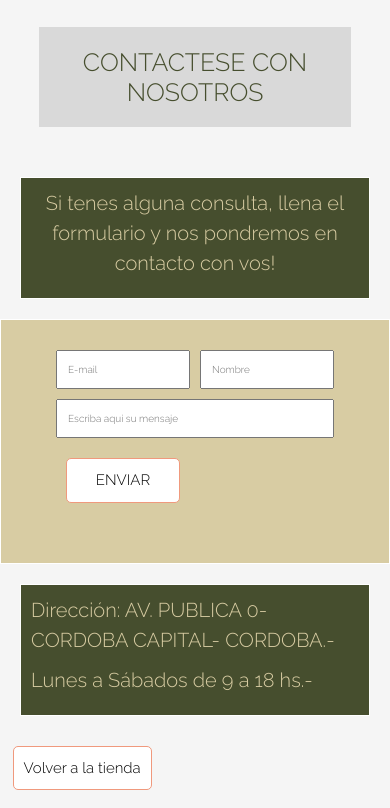
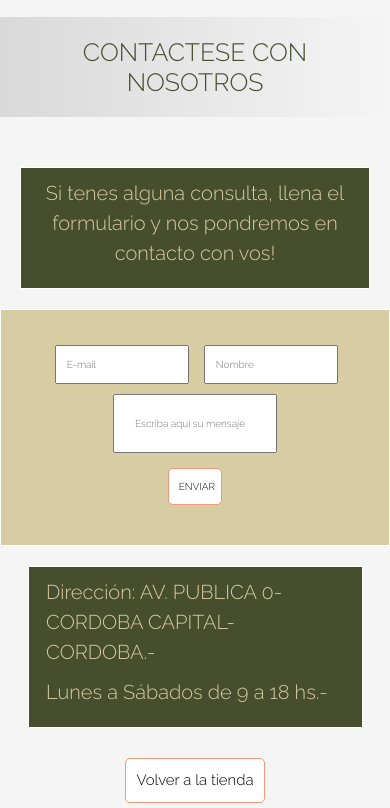
Before and after one commit to MDanielaMontoya/ProyectoCoderWeb, a plain HTML site: page pages/contacto.html in a window 390 px wide. Shown: the part 93-901 px from the top of the page. Drawn offline with nearby package versions, Linux system fonts and the light colour scheme.

Commit message:
bootstrap y media queries

```diff
--- a/css/style.css
+++ b/css/style.css
@@ -54,8 +54,6 @@
     height: 2.5rem;
     padding: 0.3rem;
     background-color: #F0997D;
-
-
 }
 
 /*MAIN */
@@ -147,9 +145,9 @@
 /* H1 Y H2*/
 h1 {
     text-align: center;
-    width: 80%;
+    width: 100%;
     font-size:2.5rem;
-    background-color: #d9d9d9;
+    background: linear-gradient(to right,#d9d9d9 ,whitesmoke);
     color: #464E2E;
     padding:2rem;
     margin:3rem 0;
@@ -178,6 +176,7 @@
     display: grid;
     grid-template-columns: 3;
     grid-template-rows: 1;
+    margin:2rem;
     border: 1px solid rgba(0,0,0,0.175);
     box-shadow: 0 4px 8px 0 rgba(0,0,0,0.2), 0 6px 20px 0 rgba(0,0,0,0.19);
 }
@@ -307,51 +306,25 @@
     background-color:#464E2E;
     color:#d8cca3;
 }
+
 .formGrid{
-    display: grid;
-    grid-template-columns: 2;
-    grid-template-rows: 3;
-    justify-content: center;
-    align-items: center;
-    gap:1rem;
     padding: 3rem;
     background-color: #d8cca3;
     border:1px solid white;
 
 }
-.formGrid1{
-    grid-column:1/2 ;
-    grid-row: 1/2;
-    padding: 1rem;
+.form1, .form2, .form3 {
+    padding: 1.5rem;
+    margin: 1rem;
+    font-size: 1.5rem;
+}
 
-}
-.formGrid2{
-    grid-column:2/3 ;
-    grid-row: 1/2;
-    padding: 1rem;
-
-}
-.formGrid3{
-    grid-column:1/3 ;
-    grid-row: 2/3;
-    padding: 1rem;
-}
-.formGrid4{
-    grid-column: 1/2;
-    grid-row: 3/4;
-    background-color: #F0997D;
-    border: 1px solid black;
-    padding: auto;
-    align-self: center;
+.form3{
+    padding: 3rem;
 
 }
 
 .adress{
-    display: flex;
-    flex-flow: row wrap;
-    justify-content: start;
-    align-items: start;
-    text-align:start;
     padding:1rem;
     margin:2rem;
     font-size: 2rem;
@@ -498,11 +471,30 @@
 }
 
 @media only screen and (min-width:0px) and (max-width: 576px) {
+    /*QUERIES BARRA DE NAVEGACION*/
+    header nav ul li {
+        font-size: 1rem;
+    }
+
+    header nav ul li a{
+    font-size: 1rem;
+
+    }
+    .navBarImg{
+        width: 2rem;
+        height: 2rem;
+    }
+
+    /*QUERIES BARRA DE BUSQUEDA*/
     .searchBar{
         flex-flow: column wrap;
         justify-content: center;
         align-items: center;
     }
+    .searchBarBox{
+        height: 2rem;
+    }
+    /*QUERIES PAGINA INICIO*/
     .portada{
         width: 70%;
         display: grid;
@@ -525,12 +517,14 @@
         align-items: center;
         width:60%;
     }
+/*QUERIES PAGINA PRODUCTOS*/
     .flexColumnProduct{
     display: flex;
     flex-flow: column wrap;
     justify-content: center;
     align-items: center;}
 
+/*QUERIES FOOTER*/
     footer {
         flex-flow:column wrap;
         justify-content: center;
@@ -545,4 +539,20 @@
     .footerGridSellos{
         width: 100%;
     }
+/*QUERIES PAGINA CONTACTO*/
+    .formGrid{
+        padding: 3rem;
+
     }
+    .form1, .form2, .form3 {
+        padding: 1rem;
+        margin: 0.5rem;
+        font-size: 1rem;
+    }
+    .form3{
+        padding: 2rem;
+    }
+    .form4{
+        font-size: 1rem;
+    }
+    }
--- a/pages/contacto.html
+++ b/pages/contacto.html
@@ -38,26 +38,34 @@
         <div class="consulta">
             <p>Si tenes alguna consulta, llena el formulario y nos pondremos en contacto con vos!</p>
         </div>
-        <div>
-            <form class="formGrid formBackground "action="" method="post">
+        <div class="formGrid">
+            <form class="container text-center "action="" method="post">
+                <div class="column">
                     <label for="E-mail"></label>
-                <input class="formGrid1" type="email" name="E-mail" placeholder="E-mail">
+                    <input class="col-4-sm col-8-md form1" type="email" name="E-mail" placeholder="E-mail">
                     <label for="Nombre"></label>
-                <input class="formGrid2" type="text" name="Nombre" placeholder="Nombre">
+                    <input class="col-6-sm col-8-md form2" type="text" name="Nombre" placeholder="Nombre">
+                </div>
+                <div class="row justify-content-center">
                     <label for="Mensaje"></label>
-                <input class="formGrid3" type="text" name="text" placeholder="Escriba aqui su mensaje">
+                    <input class="col-6 form1 form3" type="text" name="text" placeholder="Escriba aqui su mensaje">
+                </div>
+                <div class="row justify-content-center" >
                     <label for="Enviar"></label>
-                <input class="formGrid4 volverTienda" type="submit" name="enviar" value="ENVIAR">
+                    <input class="col-2 form4 volverTienda" type="submit" name="enviar" value="ENVIAR">
+                </div>
             </form>
-        <div class="adress">
-            <p>Dirección: AV. PUBLICA 0- CORDOBA CAPITAL- CORDOBA.-</p>
-            <P>Lunes a Sábados de 9 a 18 hs.-</P>
         </div>
+        <section class="container">
+            <div class="row justify-content-center adress">
+                <p class="col-5-sm col-8-md ">Dirección: AV. PUBLICA 0- CORDOBA CAPITAL- CORDOBA.-</p>
+                <P class="col-5-sm col-8-md ">Lunes a Sábados de 9 a 18 hs.-</P>
             </div>
-        <div >
-            <form action="" method="post">
+        </section>
+        <div class="container text-center">
+            <form class="row justify-content-center" action="" method="post">
                 <label for="volver a la tienda"></label>
-                <a href="./productos.html"><input class="volverTienda" type="button" name="volver a la tienda" value="Volver a la tienda"></a>
+                <a class="col-2-sm col-4-md" href="./productos.html"><input class="volverTienda" type="button" name="volver a la tienda" value="Volver a la tienda"></a>
             </form>
         </div>
     </main>
```
Also changed, not shown: pages/carrito.html (+3 -3 lines), pages/sobre-nosotros.html (+3 -3 lines). Lines whose indentation alone changed are shown as unchanged.
